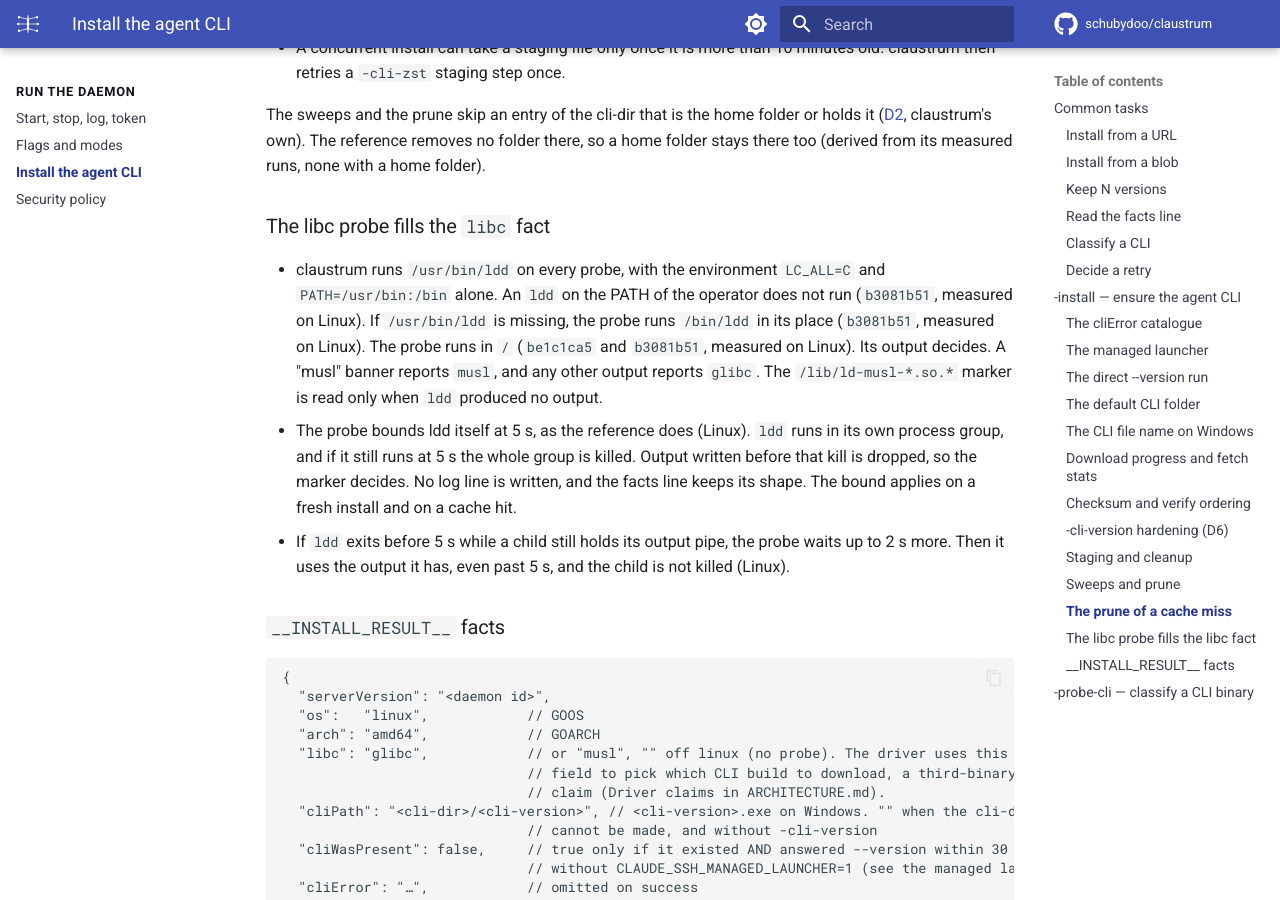
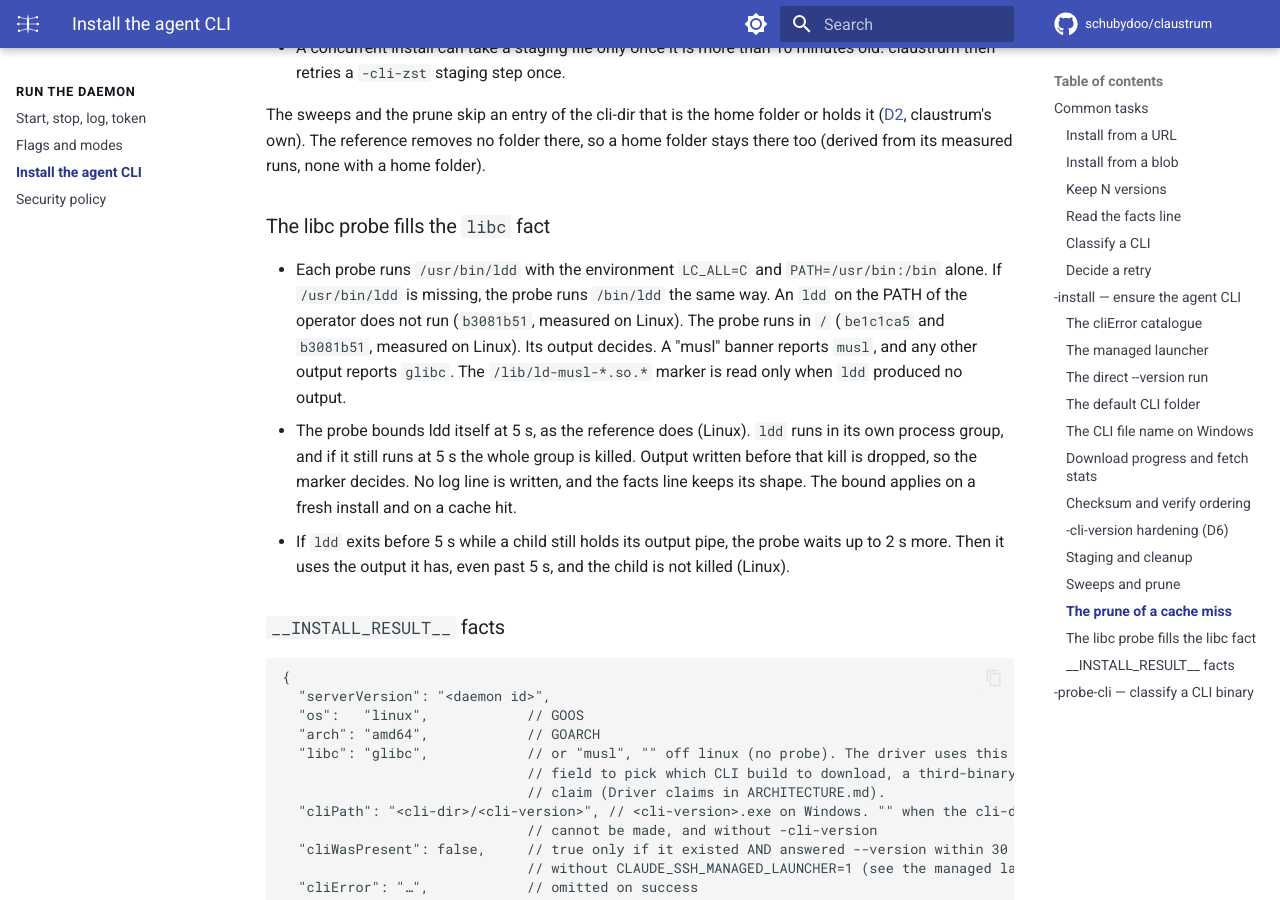
Before and after one commit to schubydoo/claustrum, an MkDocs documentation site: the page built from docs/INSTALL.md, in a window 1280 px wide and 900 px high, scrolled down 11094 px. Built offline with MkDocs 1.6.1 and Material for MkDocs 9.7.7, drawn with Linux system fonts in a browser that asks for light colours; comment, search, counter and statistics services are not loaded.

Commit message:
docs(install): name the /bin/ldd fallback in the first probe sentence
Mark that a /usr/bin/ldd that exists but cannot run gets no fallback as
claustrum's own, not measured.

Co-Authored-By: Claude Opus 5.5 <noreply@anthropic.com>

```diff
--- a/docs/INSTALL.md
+++ b/docs/INSTALL.md
@@ -431,10 +431,9 @@ none with a home folder).
 
 ### The libc probe fills the `libc` fact
 
-- claustrum runs `/usr/bin/ldd` on every probe, with the environment `LC_ALL=C` and
-  `PATH=/usr/bin:/bin` alone. An `ldd` on the PATH of the operator does not run (`b3081b51`,
-  measured on Linux). If `/usr/bin/ldd` is missing, the probe runs `/bin/ldd` in its place (`b3081b51`,
-  measured on Linux). The probe runs in `/` (`be1c1ca5` and `b3081b51`, measured on Linux).
+- Each probe runs `/usr/bin/ldd` with the environment `LC_ALL=C` and `PATH=/usr/bin:/bin`
+  alone. If `/usr/bin/ldd` is missing, the probe runs `/bin/ldd` the same way. An `ldd` on
+  the PATH of the operator does not run (`b3081b51`, measured on Linux). The probe runs in `/` (`be1c1ca5` and `b3081b51`, measured on Linux).
   Its output decides. A "musl" banner
   reports `musl`, and any other output reports `glibc`. The `/lib/ld-musl-*.so.*`
   marker is read only when `ldd` produced no output.
```
Also changed, not shown: 2 other files.
